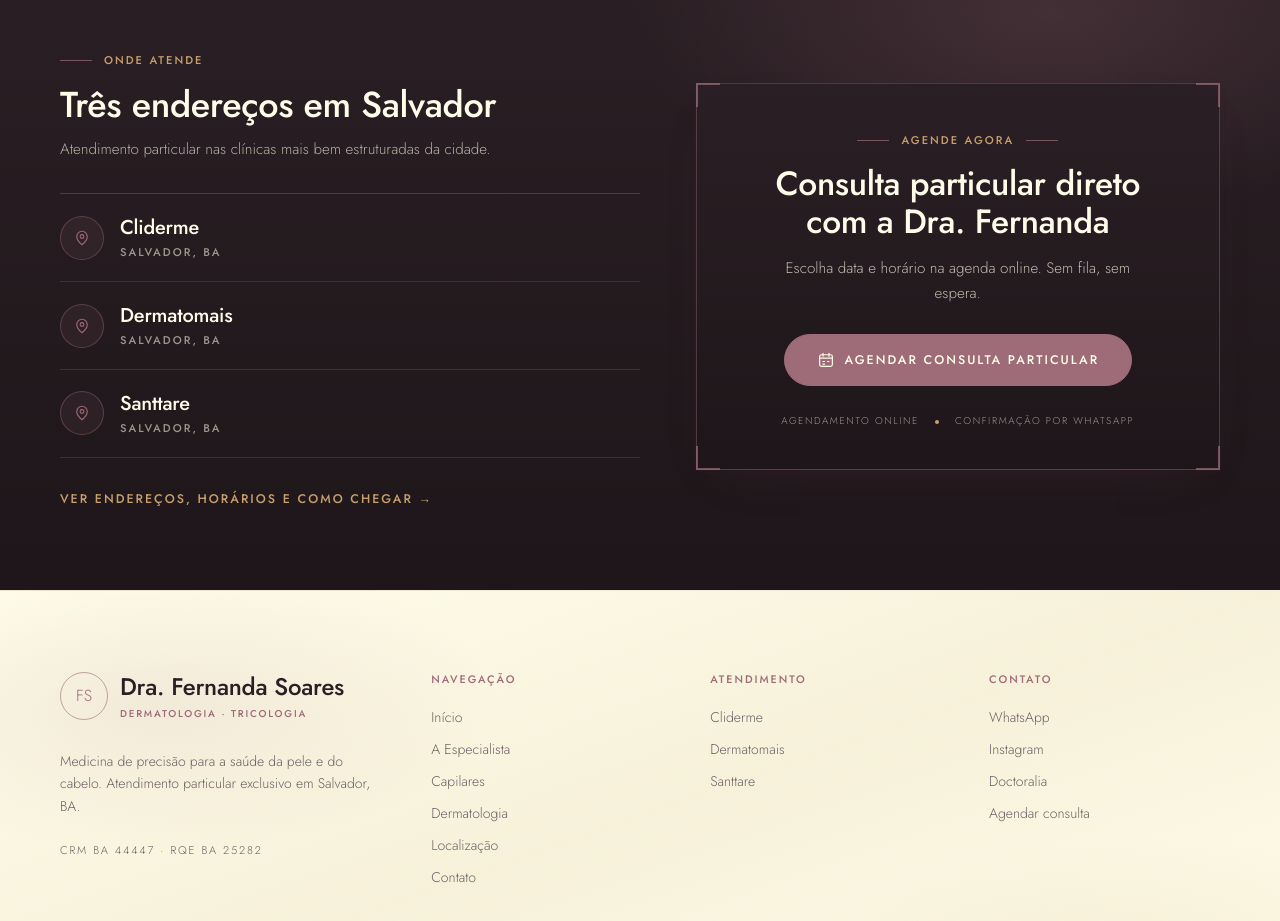
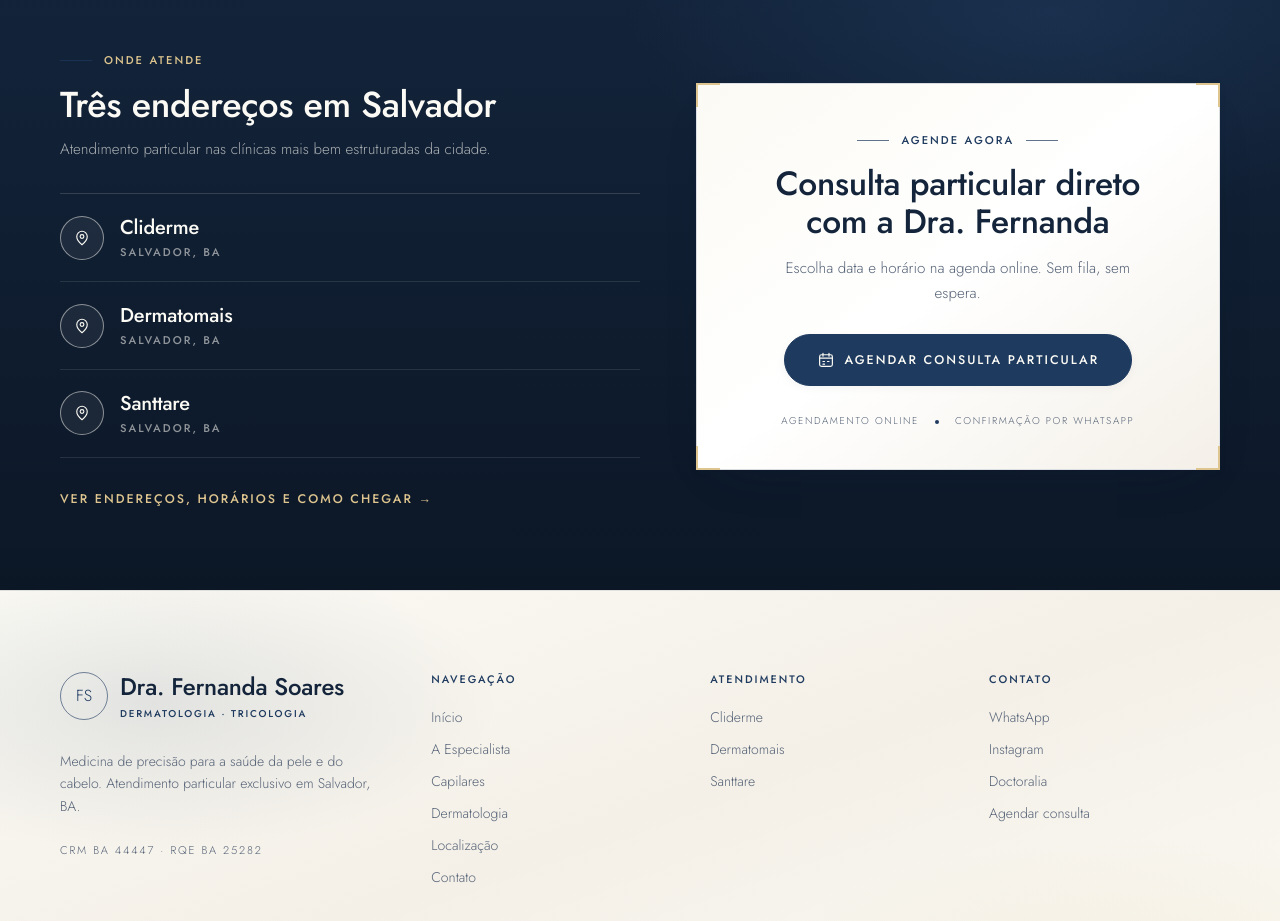
Before and after one commit to joaofcoutinho/dra-fernanda-soares, a Next.js app: page / in a window 1280 px wide. Shown: the part 5080-6001 px from the top of the page. Built offline with nearby package versions, Linux system fonts and the light colour scheme.

Commit message:
feat: 12

```diff
--- a/app/globals.css
+++ b/app/globals.css
@@ -21,8 +21,8 @@ body {
 }
 
 ::selection {
-  background: #9e6b78;
-  color: #fffdea;
+  background: #1e3a5f;
+  color: #fbfaf4;
 }
 
 @layer base {
@@ -80,11 +80,11 @@ body {
       transition-all duration-300 hover:border-navy hover:bg-navy hover:text-ivory;
   }
 
-  /* Botão dourado (CTAs em fundo escuro) */
+  /* Botão navy preenchido (CTAs) — texto branco */
   .btn-gold {
-    @apply inline-flex items-center justify-center gap-2.5 rounded-full border border-gold bg-gold
-      px-8 py-4 text-[0.78rem] font-medium uppercase tracking-[0.16em] text-navy-deep
-      transition-all duration-300 hover:bg-transparent hover:text-gold-light;
+    @apply inline-flex items-center justify-center gap-2.5 rounded-full border border-navy bg-navy
+      px-8 py-4 text-[0.78rem] font-medium uppercase tracking-[0.16em] text-ivory
+      shadow-soft transition-all duration-300 hover:-translate-y-0.5 hover:bg-navy-dark;
   }
 
   .btn-on-dark {
@@ -109,17 +109,17 @@ body {
   .surface-dark {
     @apply text-ivory;
     background:
-      radial-gradient(1100px 620px at 80% -12%, rgba(158, 107, 120, 0.24), transparent 60%),
-      radial-gradient(900px 600px at 0% 115%, rgba(201, 160, 107, 0.10), transparent 55%),
-      linear-gradient(165deg, #35262D 0%, #2A1F24 48%, #1C151A 100%);
+      radial-gradient(1100px 620px at 80% -12%, rgba(44, 82, 130, 0.32), transparent 60%),
+      radial-gradient(900px 600px at 0% 115%, rgba(222, 197, 143, 0.12), transparent 55%),
+      linear-gradient(165deg, #1f3a5c 0%, #13243b 48%, #0c1726 100%);
   }
 
-  /* Fundo bege clean com brilho mauve sutil (hero) */
+  /* Fundo claro com brilho navy sutil (hero) */
   .hero-light {
     background:
-      radial-gradient(900px 520px at 78% 12%, rgba(158, 107, 120, 0.16), transparent 60%),
-      radial-gradient(800px 600px at 12% 100%, rgba(247, 241, 218, 0.9), transparent 55%),
-      linear-gradient(180deg, #fffdea 0%, #f7f1da 100%);
+      radial-gradient(900px 520px at 78% 12%, rgba(30, 58, 95, 0.14), transparent 60%),
+      radial-gradient(800px 600px at 12% 100%, rgba(244, 240, 232, 0.9), transparent 55%),
+      linear-gradient(180deg, #fbfaf4 0%, #f4f0e8 100%);
   }
 
   /* (removido) textura de pontos nos fundos */
@@ -127,9 +127,9 @@ body {
     display: none;
   }
 
-  /* Texto em degradê mauve → champanhe (rosé-gold) */
+  /* Texto em degradê navy → champanhe */
   .text-gradient {
-    background-image: linear-gradient(105deg, #9e6b78 0%, #c9a06b 100%);
+    background-image: linear-gradient(105deg, #1e3a5f 0%, #dec58f 100%);
     -webkit-background-clip: text;
     background-clip: text;
     color: transparent;
@@ -138,7 +138,7 @@ body {
   }
   /* Variante mais clara para fundos escuros */
   .text-gradient-light {
-    background-image: linear-gradient(105deg, #b98c97 0%, #dfc196 100%);
+    background-image: linear-gradient(105deg, #5a7ca6 0%, #ecdab6 100%);
     -webkit-background-clip: text;
     background-clip: text;
     color: transparent;
--- a/app/page.tsx
+++ b/app/page.tsx
@@ -150,7 +150,7 @@ export default function HomePage() {
           <div className="relative mx-auto w-full max-w-[460px] animate-rise [animation-delay:140ms]">
             {/* Halo suave atrás dela */}
             <div
-              className="pointer-events-none absolute inset-x-8 top-6 bottom-0 bg-[radial-gradient(ellipse_at_center,_rgba(201,160,107,0.18),_transparent_70%)] blur-2xl"
+              className="pointer-events-none absolute inset-x-8 top-6 bottom-0 bg-[radial-gradient(ellipse_at_center,_rgba(222,197,143,0.20),_transparent_70%)] blur-2xl"
               aria-hidden
             />
             <Image
@@ -160,7 +160,7 @@ export default function HomePage() {
               height={1200}
               priority
               sizes="(max-width: 1024px) 100vw, 460px"
-              className="relative h-auto w-full object-contain drop-shadow-[0_28px_38px_rgba(94,58,69,0.28)]"
+              className="relative h-auto w-full object-contain drop-shadow-[0_28px_38px_rgba(19,36,59,0.30)]"
             />
             {/* Selo flutuante */}
             <div className="absolute bottom-8 -left-2 flex items-center gap-3 rounded-2xl bg-ivory/95 px-5 py-4 shadow-badge backdrop-blur sm:left-0">
@@ -379,11 +379,11 @@ export default function HomePage() {
       <section className="section relative overflow-hidden bg-gradient-to-br from-ivory via-cream to-ivory">
         {/* Brilhos suaves para profundidade */}
         <div
-          className="pointer-events-none absolute inset-0 bg-[radial-gradient(ellipse_45%_55%_at_12%_25%,_rgba(158,107,120,0.10),_transparent_60%)]"
+          className="pointer-events-none absolute inset-0 bg-[radial-gradient(ellipse_45%_55%_at_12%_25%,_rgba(30,58,95,0.10),_transparent_60%)]"
           aria-hidden
         />
         <div
-          className="pointer-events-none absolute inset-0 bg-[radial-gradient(ellipse_50%_50%_at_90%_85%,_rgba(201,160,107,0.12),_transparent_60%)]"
+          className="pointer-events-none absolute inset-0 bg-[radial-gradient(ellipse_50%_50%_at_90%_85%,_rgba(222,197,143,0.14),_transparent_60%)]"
           aria-hidden
         />
         <div className="container-site relative">
@@ -417,7 +417,7 @@ export default function HomePage() {
       <section className="relative overflow-hidden bg-gradient-to-b from-navy-deep to-ink-deep py-16 text-ivory sm:py-20">
         {/* Brilho mauve sutil */}
         <div
-          className="pointer-events-none absolute inset-0 bg-[radial-gradient(ellipse_55%_55%_at_82%_8%,_rgba(158,107,120,0.22),_transparent_60%)]"
+          className="pointer-events-none absolute inset-0 bg-[radial-gradient(ellipse_55%_55%_at_82%_8%,_rgba(44,82,130,0.28),_transparent_60%)]"
           aria-hidden
         />
         {/* Faixa dourada na junção (topo) */}
@@ -448,7 +448,7 @@ export default function HomePage() {
                     href="/localizacao"
                     className="group flex items-center gap-4 border-b border-ivory/10 py-5 transition-colors hover:bg-ivory/5"
                   >
-                    <span className="flex h-11 w-11 flex-none items-center justify-center rounded-full border border-gold/40 bg-gold/[0.10] text-gold transition-colors duration-500 group-hover:bg-gold group-hover:text-navy-deep">
+                    <span className="flex h-11 w-11 flex-none items-center justify-center rounded-full border border-ivory/50 bg-ivory/[0.06] text-ivory transition-colors duration-500 group-hover:bg-ivory group-hover:text-navy">
                       <IconPin className="!h-[18px] !w-[18px]" />
                     </span>
                     <div className="flex-1 text-left">
@@ -474,23 +474,21 @@ export default function HomePage() {
           </div>
 
           {/* CTA card */}
-          <Panel dark className="px-8 py-10 text-center sm:px-12">
-            <p className="eyebrow is-center justify-center !text-champagne">
-              Agende Agora
-            </p>
-            <h3 className="display mx-auto mt-4 max-w-sm text-[1.8rem] leading-[1.12] text-ivory sm:text-[2.1rem]">
+          <Panel className="px-8 py-10 text-center sm:px-12">
+            <p className="eyebrow is-center justify-center">Agende Agora</p>
+            <h3 className="display mx-auto mt-4 max-w-sm text-[1.8rem] leading-[1.12] text-ink sm:text-[2.1rem]">
               Consulta particular direto com a Dra. Fernanda
             </h3>
-            <p className="mx-auto mt-4 max-w-sm text-[0.95rem] font-light leading-relaxed text-ivory/70">
+            <p className="mx-auto mt-4 max-w-sm text-[0.95rem] font-light leading-relaxed text-ink-soft">
               Escolha data e horário na agenda online. Sem fila, sem espera.
             </p>
-            <Link href="/contato" className="btn-gold mt-7 !text-ivory">
+            <Link href="/contato" className="btn-gold mt-7">
               <IconCalendar />
               Agendar Consulta Particular
             </Link>
-            <div className="mt-7 flex flex-wrap items-center justify-center gap-x-4 gap-y-2 text-[0.62rem] uppercase tracking-[0.16em] text-ivory/55">
+            <div className="mt-7 flex flex-wrap items-center justify-center gap-x-4 gap-y-2 text-[0.62rem] uppercase tracking-[0.16em] text-ink-soft">
               <span>Agendamento online</span>
-              <span className="h-1 w-1 rounded-full bg-champagne" aria-hidden />
+              <span className="h-1 w-1 rounded-full bg-navy" aria-hidden />
               <span>Confirmação por WhatsApp</span>
             </div>
           </Panel>
@@ -541,8 +539,8 @@ function Stars() {
       <svg width="0" height="0" className="absolute" aria-hidden>
         <defs>
           <linearGradient id="starGrad" x1="0" y1="0" x2="1" y2="1">
-            <stop offset="0%" stopColor="#9e6b78" />
-            <stop offset="100%" stopColor="#c9a06b" />
+            <stop offset="0%" stopColor="#1e3a5f" />
+            <stop offset="100%" stopColor="#dec58f" />
           </linearGradient>
         </defs>
       </svg>
--- a/components/Footer.tsx
+++ b/components/Footer.tsx
@@ -6,11 +6,11 @@ export default function Footer() {
     <footer className="relative overflow-hidden border-t border-navy/10 bg-gradient-to-br from-ivory via-cream to-ivory text-ink">
       {/* Brilhos suaves (iguais à seção de Depoimentos) */}
       <div
-        className="pointer-events-none absolute inset-0 bg-[radial-gradient(ellipse_45%_55%_at_12%_25%,_rgba(158,107,120,0.10),_transparent_60%)]"
+        className="pointer-events-none absolute inset-0 bg-[radial-gradient(ellipse_45%_55%_at_12%_25%,_rgba(30,58,95,0.10),_transparent_60%)]"
         aria-hidden
       />
       <div
-        className="pointer-events-none absolute inset-0 bg-[radial-gradient(ellipse_50%_50%_at_90%_85%,_rgba(201,160,107,0.12),_transparent_60%)]"
+        className="pointer-events-none absolute inset-0 bg-[radial-gradient(ellipse_50%_50%_at_90%_85%,_rgba(222,197,143,0.14),_transparent_60%)]"
         aria-hidden
       />
       <div className="container-site relative">
--- a/components/ui.tsx
+++ b/components/ui.tsx
@@ -1,3 +1,4 @@
+import Image from "next/image";
 import Link from "next/link";
 import { ReactNode } from "react";
 
@@ -24,7 +25,11 @@ export function SectionHeading({
     >
       {eyebrow && (
         <p
-          className={`eyebrow ${center ? "is-center" : "is-center lg:[&::after]:hidden lg:justify-start"}`}
+          className={`eyebrow ${center ? "is-center" : "is-center lg:[&::after]:hidden lg:justify-start"} ${
+            light
+              ? "!text-ivory [&::after]:!bg-champagne [&::before]:!bg-champagne"
+              : ""
+          }`}
         >
           {eyebrow}
         </p>
@@ -64,14 +69,14 @@ export function SectionDivider({ className = "" }: { className?: string }) {
 
 export function SectionBand() {
   return (
-    <div className="surface-dark py-6">
+    <div className="bg-navy py-6">
       <div className="container-site flex items-center justify-center gap-5">
-        <span className="h-px w-20 bg-gradient-to-r from-transparent to-gold/50 sm:w-36" />
+        <span className="h-px w-20 bg-gradient-to-r from-transparent to-champagne/60 sm:w-36" />
         <span
-          className="block h-2.5 w-2.5 rotate-45 bg-gradient-to-br from-gold to-champagne"
+          className="block h-2.5 w-2.5 rotate-45 bg-champagne"
           aria-hidden
         />
-        <span className="h-px w-20 bg-gradient-to-l from-transparent to-gold/50 sm:w-36" />
+        <span className="h-px w-20 bg-gradient-to-l from-transparent to-champagne/60 sm:w-36" />
       </div>
     </div>
   );
@@ -81,14 +86,35 @@ export function PageHero({
   eyebrow,
   title,
   subtitle,
+  image,
 }: {
   eyebrow: string;
   title: ReactNode;
   subtitle?: ReactNode;
+  image?: string;
 }) {
   return (
     <section className="surface-dark relative overflow-hidden">
-      <div className="grain absolute inset-0" aria-hidden />
+      {image && (
+        <>
+          <Image
+            src={image}
+            alt=""
+            fill
+            priority
+            sizes="100vw"
+            className="object-cover"
+          />
+          <div
+            className="absolute inset-0 bg-gradient-to-r from-ink-deep/95 via-ink-deep/85 to-ink-deep/55"
+            aria-hidden
+          />
+          <div
+            className="absolute inset-0 bg-gradient-to-t from-ink-deep/80 to-transparent"
+            aria-hidden
+          />
+        </>
+      )}
       <div className="container-site relative pb-20 pt-44 sm:pb-24 sm:pt-52">
         <p className="eyebrow animate-rise">{eyebrow}</p>
         <h1 className="display mt-7 max-w-4xl text-[2.8rem] leading-[1.02] text-ivory animate-rise sm:text-6xl">
@@ -118,13 +144,13 @@ export function Panel({
       className={`relative border shadow-soft ${
         dark
           ? "border-gold/40 bg-gradient-to-b from-navy-deep to-ink-deep"
-          : "border-gold/30 bg-gradient-to-b from-white/90 to-white/75 backdrop-blur-md"
+          : "border-navy/15 bg-gradient-to-br from-ivory via-white to-cream"
       } ${className}`}
     >
-      <span className="absolute -left-px -top-px h-6 w-6 border-l-2 border-t-2 border-gold/70" aria-hidden />
-      <span className="absolute -right-px -top-px h-6 w-6 border-r-2 border-t-2 border-gold/70" aria-hidden />
-      <span className="absolute -bottom-px -left-px h-6 w-6 border-b-2 border-l-2 border-gold/70" aria-hidden />
-      <span className="absolute -bottom-px -right-px h-6 w-6 border-b-2 border-r-2 border-gold/70" aria-hidden />
+      <span className="absolute -left-px -top-px h-6 w-6 border-l-2 border-t-2 border-champagne" aria-hidden />
+      <span className="absolute -right-px -top-px h-6 w-6 border-r-2 border-t-2 border-champagne" aria-hidden />
+      <span className="absolute -bottom-px -left-px h-6 w-6 border-b-2 border-l-2 border-champagne" aria-hidden />
+      <span className="absolute -bottom-px -right-px h-6 w-6 border-b-2 border-r-2 border-champagne" aria-hidden />
       {children}
     </div>
   );
@@ -145,7 +171,7 @@ export function CTABanner({
     <section className="relative overflow-hidden bg-gradient-to-b from-navy-deep to-ink-deep text-ivory">
       {/* Brilho mauve sutil no topo */}
       <div
-        className="pointer-events-none absolute inset-0 bg-[radial-gradient(ellipse_65%_55%_at_50%_0%,_rgba(158,107,120,0.28),_transparent_60%)]"
+        className="pointer-events-none absolute inset-0 bg-[radial-gradient(ellipse_65%_55%_at_50%_0%,_rgba(44,82,130,0.30),_transparent_60%)]"
         aria-hidden
       />
       {/* Faixa dourada na divisão (topo) */}
--- a/tailwind.config.ts
+++ b/tailwind.config.ts
@@ -5,34 +5,33 @@ const config: Config = {
   theme: {
     extend: {
       colors: {
-        // Base bege clean
-        ivory: "#FFFDEA",
-        cream: "#F7F1DA",
-        sand: "#EDE4C6",
-        // Mauve / violeta — cor de ASSINATURA (botões/CTA, acentos)
-        // tokens mantêm o nome "navy" por compatibilidade
+        // Base clara
+        ivory: "#FBFAF4", // off-white quente (mais próximo do branco)
+        cream: "#F4F0E8", // off-white levemente mais fundo (seções alternadas)
+        sand: "#E6DECA",
+        // Azul naval — cor de ASSINATURA (botões/CTA, acentos)
         navy: {
-          DEFAULT: "#9E6B78", // mauve — botões e acentos
-          dark: "#834F5D", // hover do botão
-          deep: "#2A1F24", // plum-noir — grandes áreas escuras (derivado do mauve)
+          DEFAULT: "#1E3A5F", // navy — botões e acentos
+          dark: "#16304E", // hover do botão
+          deep: "#13243B", // navy escuro — grandes áreas escuras
         },
-        // Texto — plum-noir sofisticado (quase-preto da família mauve)
+        // Texto — navy escuro (quase-preto azulado)
         ink: {
-          DEFAULT: "#2A1F24",
-          soft: "#6F5F66",
-          deep: "#1E161A",
+          DEFAULT: "#13243B",
+          soft: "#566377",
+          deep: "#0C1726",
         },
-        // Acento (antes "gold") — agora mauve
+        // Acento (token "gold") — agora navy
         gold: {
-          DEFAULT: "#9E6B78",
-          light: "#B98C97",
-          pale: "#E3CBD1",
+          DEFAULT: "#1E3A5F",
+          light: "#3A5C82",
+          pale: "#C6D4E2",
         },
-        // Terciária — champanhe / rosé-gold (destaques e degradês)
+        // Terciária — champanhe claro (destaques e degradês) — nova ID
         champagne: {
-          DEFAULT: "#C9A06B",
-          light: "#DFC196",
-          deep: "#A87E4E",
+          DEFAULT: "#DEC58F",
+          light: "#ECDAB6",
+          deep: "#C2A064",
         },
       },
       fontFamily: {
@@ -46,9 +45,9 @@ const config: Config = {
         luxe: "0.18em",
       },
       boxShadow: {
-        soft: "0 2px 8px rgba(94,58,69,0.05), 0 18px 50px -28px rgba(94,58,69,0.28)",
-        lift: "0 6px 18px rgba(94,58,69,0.10), 0 34px 70px -32px rgba(94,58,69,0.42)",
-        badge: "0 10px 30px -10px rgba(94,58,69,0.30)",
+        soft: "0 2px 8px rgba(19,36,59,0.05), 0 18px 50px -28px rgba(19,36,59,0.28)",
+        lift: "0 6px 18px rgba(19,36,59,0.10), 0 34px 70px -32px rgba(19,36,59,0.42)",
+        badge: "0 10px 30px -10px rgba(19,36,59,0.30)",
       },
     },
   },
```
Also changed, not shown: app/quem-somos/page.tsx (+30 -17 lines), public/hero-quemsomos.jpg (added), 1 other file (tests, documents, lock files or other folders).
